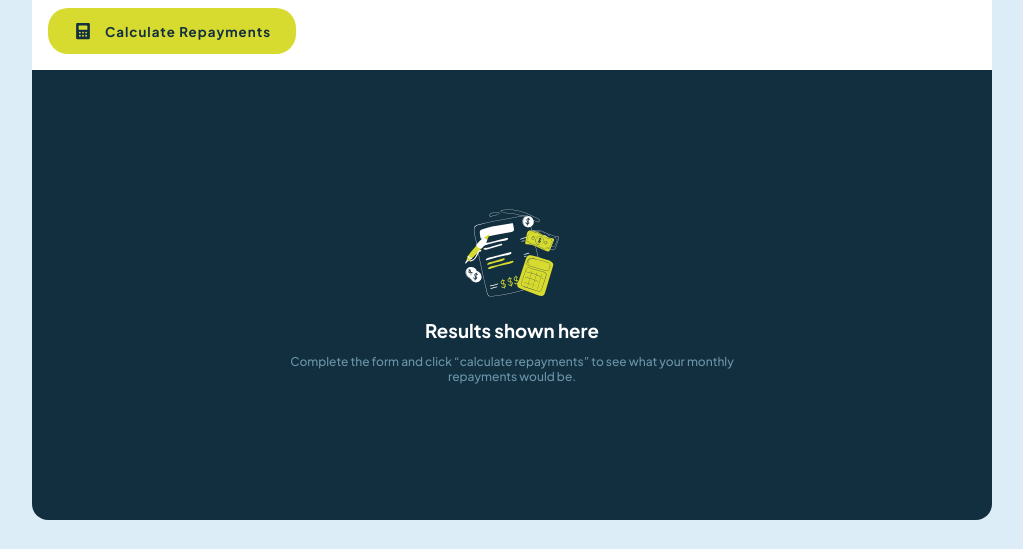
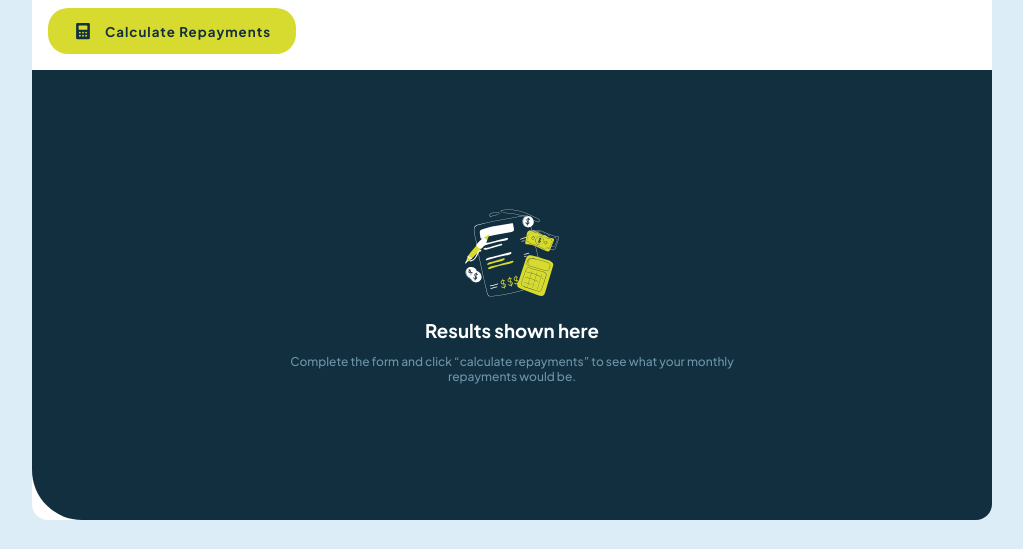
Before and after one commit to quenyoni/mortgage-calculator, a Next.js app: page / in a window 1280 px wide. Shown: the part 634-1183 px from the top of the page, without its empty margins (0-1023 px from the left). Built offline with nearby package versions, Linux system fonts and the light colour scheme.

Commit message:
Updated app result container

```diff
--- a/app/css/style.css
+++ b/app/css/style.css
@@ -48,6 +48,7 @@
   padding: 1rem;
   position: relative;
   min-height: 450px;
+  border-bottom-left-radius:50px;
 }
 .app__results .results__empty {
   position: absolute;
```
